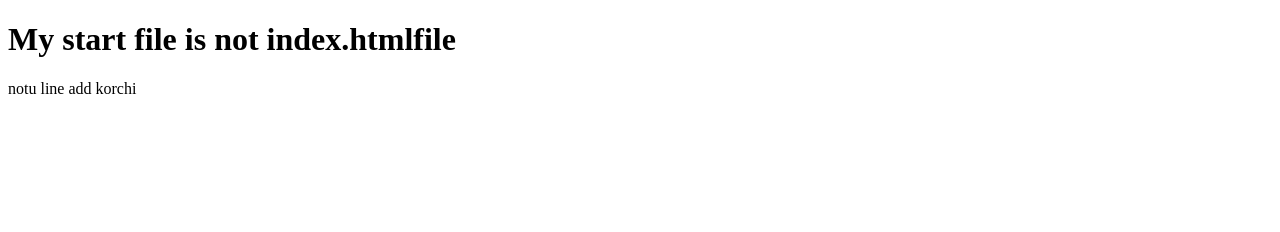
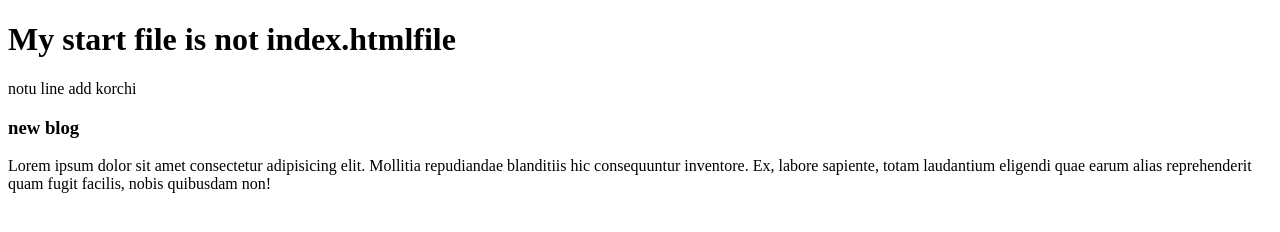
Before and after one commit to susmitasahakim/my-third-repo, a plain HTML site: page index.html in a window 1280 px wide. Drawn offline with Linux system fonts and the light colour scheme.

Commit message:
new blog added

```diff
--- a/index.html
+++ b/index.html
@@ -4,10 +4,14 @@
     <meta charset="UTF-8">
     <meta http-equiv="X-UA-Compatible" content="IE=edge">
     <meta name="viewport" content="width=device-width, initial-scale=1.0">
-    <title>My Third repo</title>
+    <title>My Third repository</title>
 </head>
 <body>
     <h1>My start file is not index.htmlfile</h1>
     <p>notu line add korchi</p>
+    <div>
+        <h3>new blog</h3>
+        <p>Lorem ipsum dolor sit amet consectetur adipisicing elit. Mollitia repudiandae blanditiis hic consequuntur inventore. Ex, labore sapiente, totam laudantium eligendi quae earum alias reprehenderit quam fugit facilis, nobis quibusdam non!</p>
+    </div>
 </body>
 </html>
```
